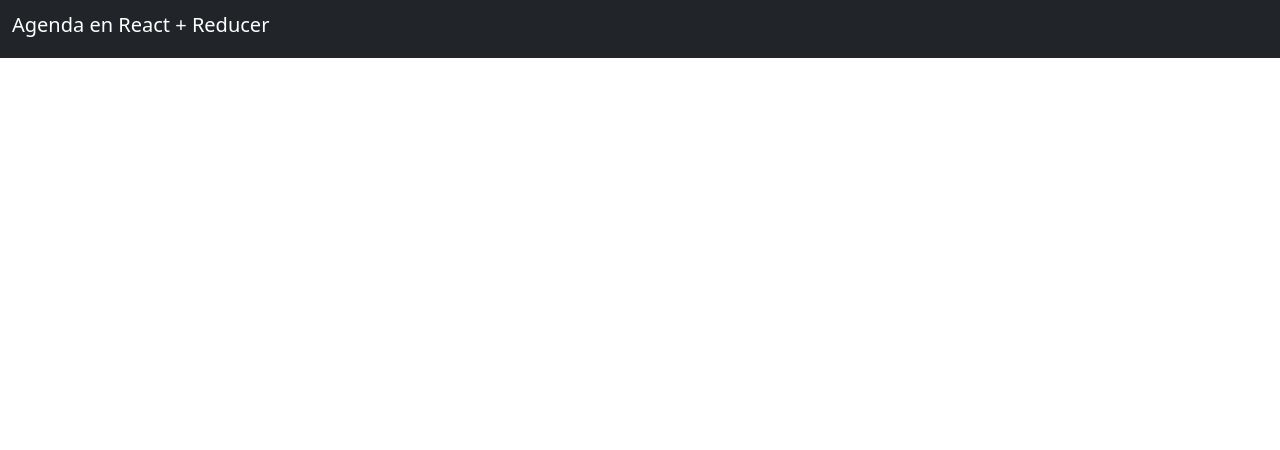
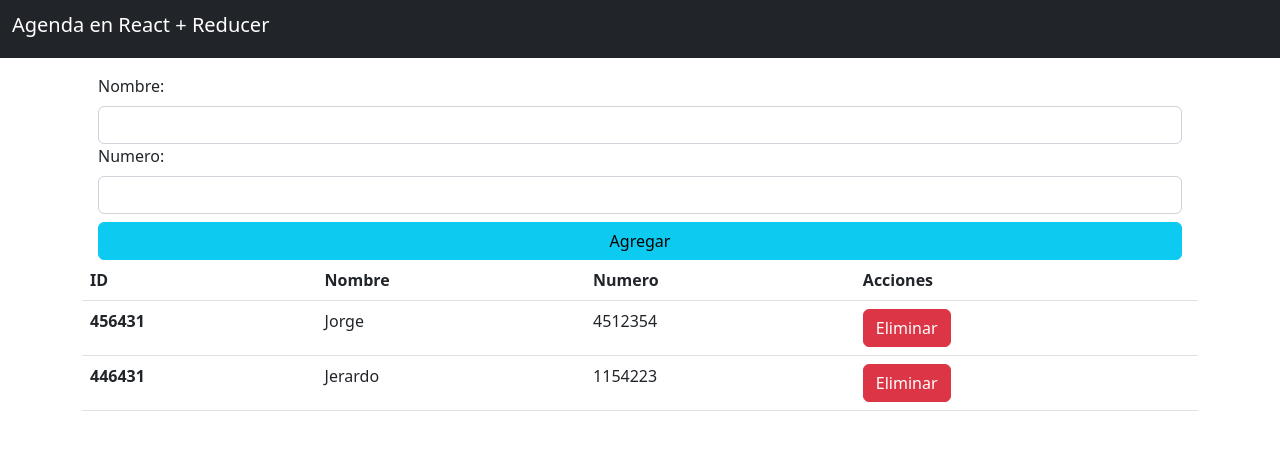
Before and after one commit to iDannyGR/React-course, a React (Create React App) app in the folder 06-reducer/: page / in a window 1280 px wide. Shown: the top 450 px of the page. Built offline with nearby package versions, Linux system fonts and the light colour scheme.

Commit message:
aply reducer in form alcaldia 26/10/22

```diff
--- a/06-reducer/public/index.html
+++ b/06-reducer/public/index.html
@@ -5,13 +5,12 @@
     <link rel="icon" href="%PUBLIC_URL%/favicon.ico" />
     <meta name="viewport" content="width=device-width, initial-scale=1" />
     <meta name="theme-color" content="#000000" />
-    <meta name="description" content="Agenda de contactos y Reducer" />
+    <meta name="description" content="App Agenda + Reducer" />
     <link rel="apple-touch-icon" href="%PUBLIC_URL%/logo192.png" />
-    <link rel="manifest" href="%PUBLIC_URL%/manifest.json" />
-    <!-- boostrap -->
-    <!-- CSS only -->
+     <link rel="manifest" href="%PUBLIC_URL%/manifest.json" />
+     <!-- bootstrap      -->
 <link href="https://cdn.jsdelivr.net/npm/bootstrap@5.2.2/dist/css/bootstrap.min.css" rel="stylesheet" integrity="sha384-Zenh87qX5JnK2Jl0vWa8Ck2rdkQ2Bzep5IDxbcnCeuOxjzrPF/et3URy9Bv1WTRi" crossorigin="anonymous">
-    <title>Agenda en React + Reducer</title>
+    <title>Agenda + Reducer</title>
   </head>
   <body>
     <noscript>You need to enable JavaScript to run this app.</noscript>
--- a/06-reducer/src/App.js
+++ b/06-reducer/src/App.js
@@ -1,10 +1,13 @@
 import React from 'react'
+import Contacts from './components/Contacts'
 import Header from './components/Header'
+
 const App = () => {
   return (
-    <div>
+    <>
       <Header />
-    </div>
+      <Contacts />
+    </>
   )
 }
 
--- /dev/null
+++ b/06-reducer/src/components/Contacts.jsx
@@ -0,0 +1,26 @@
+import React, { useReducer } from 'react'
+import { ContactsReducer } from '../reducers/ContactsReducer'
+import FormAdd from './FormAdd'
+import TableContacts from './TableContacts'
+const contacts = [{
+    id: "456431",
+    name: "Jorge",
+    number: '4512354',
+}, {
+    id: "446431",
+    name: "Jerardo",
+    number: '1154223',
+    }];
+
+    const Contacts = () => {
+        const [state, dispatch] = useReducer(ContactsReducer, contacts);
+
+      return (
+      <div className='container mt-3'>
+              <FormAdd dispatch={ dispatch } />
+          <TableContacts contacts={ state } />
+      </div>
+  )
+}
+
+export default Contacts
--- /dev/null
+++ b/06-reducer/src/components/FormAdd.jsx
@@ -0,0 +1,33 @@
+import React from 'react'
+
+const FormAdd = ({ dispatch }) => {
+    const actionAdd = {
+        type: 'add',
+        payload: {
+            id: '123456',
+            name: 'jaume',
+            number: '41426869'
+        }
+    }
+    const handleAdd = () => {
+        dispatch(actionAdd)
+    }
+    return (
+        <>
+
+        <div className='container'>
+          <label className='mx-1 d-grid gap-2'>
+              Nombre: <input type="text" className='form-control' autoComplete='off'/>
+          </label>
+          <label className='mx-1 d-grid gap-2'>
+              Numero: <input type="text" className='form-control' autoComplete='off'/>
+          </label>
+          <div className='mx-1 d-grid gap-2'>
+              <button onClick={handleAdd} className='btn btn-info mt-2'>Agregar</button>
+          </div>
+    </div>
+    </>
+  )
+}
+
+export default FormAdd;
--- a/06-reducer/src/components/Header.jsx
+++ b/06-reducer/src/components/Header.jsx
@@ -2,7 +2,7 @@ import React from 'react'
 
 const Header = () => {
   return (
-          <nav className='navbar navbar-dark bg-dark'>
+      <nav className='navbar navbar-dark bg-dark'>
           <div className='container-fluid'>
           <h1 className='navbar-brand'>Agenda en React + Reducer</h1>
           </div>
--- /dev/null
+++ b/06-reducer/src/components/TableContacts.jsx
@@ -0,0 +1,31 @@
+import React from 'react'
+
+const TableContacts = ({ contacts=[] }) => {
+  return (
+      <table className='table'>
+          <thead>
+              <tr>
+                  <th>ID</th>
+                  <th>Nombre</th>
+                  <th>Numero</th>
+                  <th>Acciones</th>
+              </tr>
+          </thead>
+          <tbody>
+              {contacts.map((contact) => {
+                   return <tr key={contact.id}>
+                      <th>{contact.id}</th>
+                      <td>{contact.name}</td>
+                      <td>{contact.number}</td>
+                      <td>
+                        <button className='btn btn-danger'>Eliminar</button>
+                      </td>
+                    </tr>
+                   })
+              }
+          </tbody>
+     </table>
+  )
+}
+
+export default TableContacts
--- a/06-reducer/src/index.js
+++ b/06-reducer/src/index.js
@@ -2,6 +2,7 @@ import React from 'react';
 import ReactDOM from 'react-dom/client';
 import App from './App';
 import * as serviceWorkerRegistration from './serviceWorkerRegistration';
+import reportWebVitals from './reportWebVitals';
 
 const root = ReactDOM.createRoot(document.getElementById('root'));
 root.render(
@@ -14,3 +15,8 @@ root.render(
 // unregister() to register() below. Note this comes with some pitfalls.
 // Learn more about service workers: https://cra.link/PWA
 serviceWorkerRegistration.register();
+
+// If you want to start measuring performance in your app, pass a function
+// to log results (for example: reportWebVitals(console.log))
+// or send to an analytics endpoint. Learn more: https://bit.ly/CRA-vitals
+reportWebVitals();
--- /dev/null
+++ b/06-reducer/src/reducers/ContactsReducer.js
@@ -0,0 +1,10 @@
+export const ContactsReducer = (state, action) => {
+    switch (action.type) {
+        case "add":
+            return [...state, action.payload]
+
+
+        default:
+            return state;
+    }
+}
--- /dev/null
+++ b/06-reducer/src/reportWebVitals.js
@@ -0,0 +1,13 @@
+const reportWebVitals = (onPerfEntry) => {
+  if (onPerfEntry && onPerfEntry instanceof Function) {
+    import('web-vitals').then(({ getCLS, getFID, getFCP, getLCP, getTTFB }) => {
+      getCLS(onPerfEntry);
+      getFID(onPerfEntry);
+      getFCP(onPerfEntry);
+      getLCP(onPerfEntry);
+      getTTFB(onPerfEntry);
+    });
+  }
+};
+
+export default reportWebVitals;
```
Also changed, not shown: 1 other file (tests, documents, lock files or other folders).
